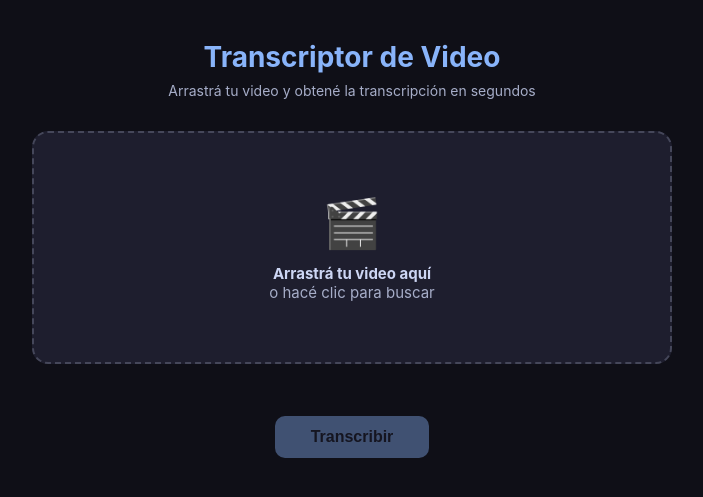
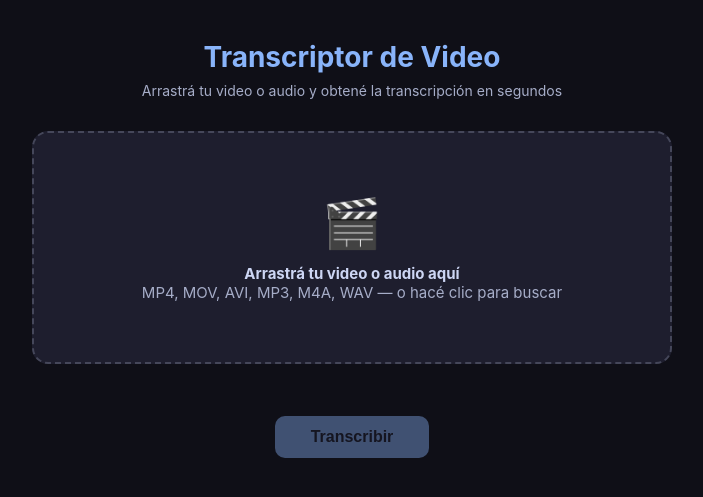
Before and after one commit to julianforfun/transcriptor-video, a Flask app: page / in a window 1280 px wide. Shown: the top 497 px of the page, without its empty margins (288-991 px from the left). Run offline with Flask 3, Linux system fonts and the light colour scheme; parts of the project's set-up code (start-up, migrations or seed data) failed here and were passed over.

Commit message:
soporte   audio mp3 m4a

```diff
--- a/templates/index.html
+++ b/templates/index.html
@@ -100,13 +100,13 @@
 </head>
 <body>
   <h1>Transcriptor de Video</h1>
-  <p class="sub">Arrastrá tu video y obtené la transcripción en segundos</p>
+  <p class="sub">Arrastrá tu video o audio y obtené la transcripción en segundos</p>
 
   <div id="zona-drop">
     <div class="icono">🎬</div>
-    <p><strong>Arrastrá tu video aquí</strong></p>
-    <p>o hacé clic para buscar</p>
-    <input type="file" id="file-input" accept="video/*" />
+    <p><strong>Arrastrá tu video o audio aquí</strong></p>
+    <p>MP4, MOV, AVI, MP3, M4A, WAV — o hacé clic para buscar</p>
+    <input type="file" id="file-input" accept="video/*,audio/*,.mp3,.m4a,.wav,.ogg" />
   </div>
 
   <div id="nombre-archivo"></div>
```
